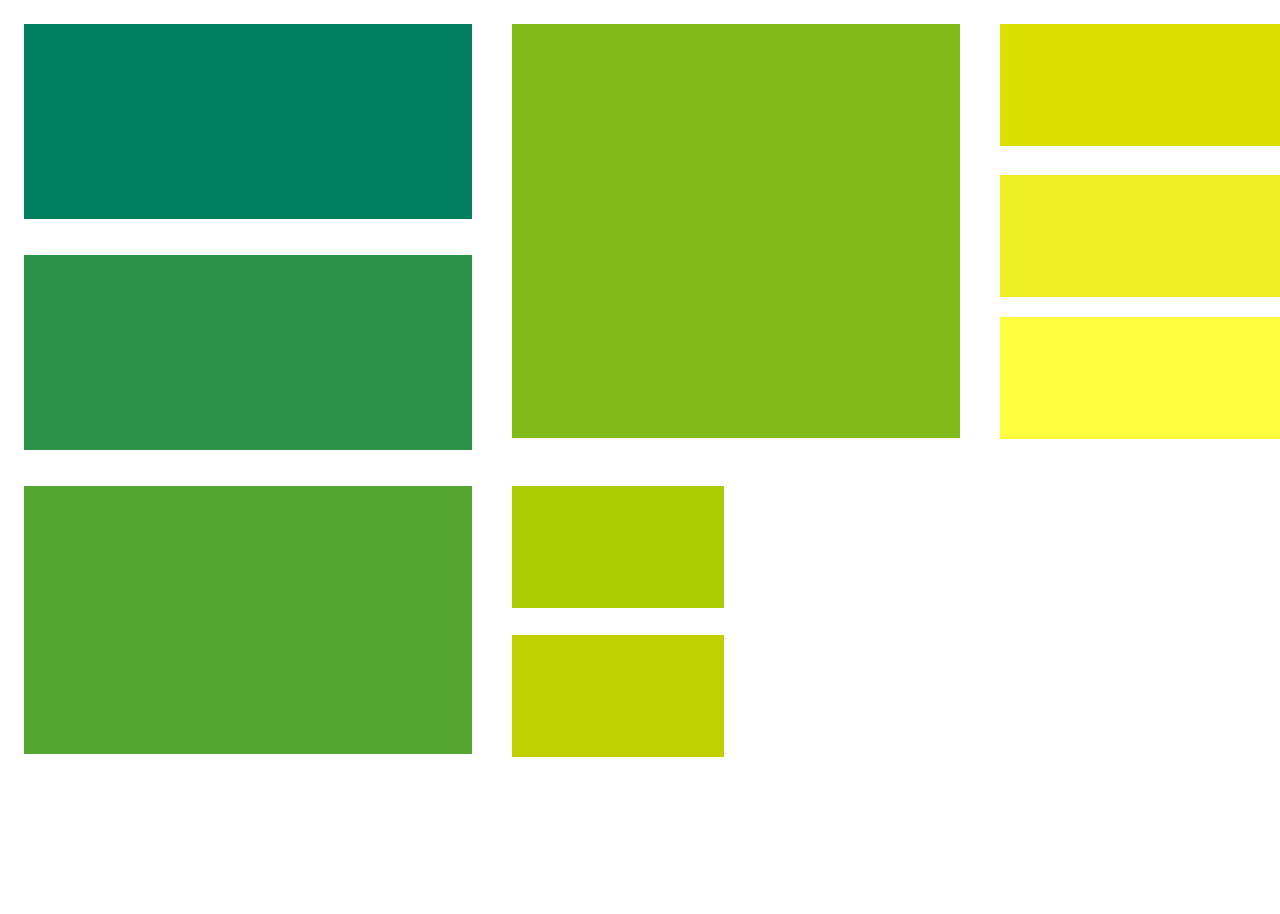
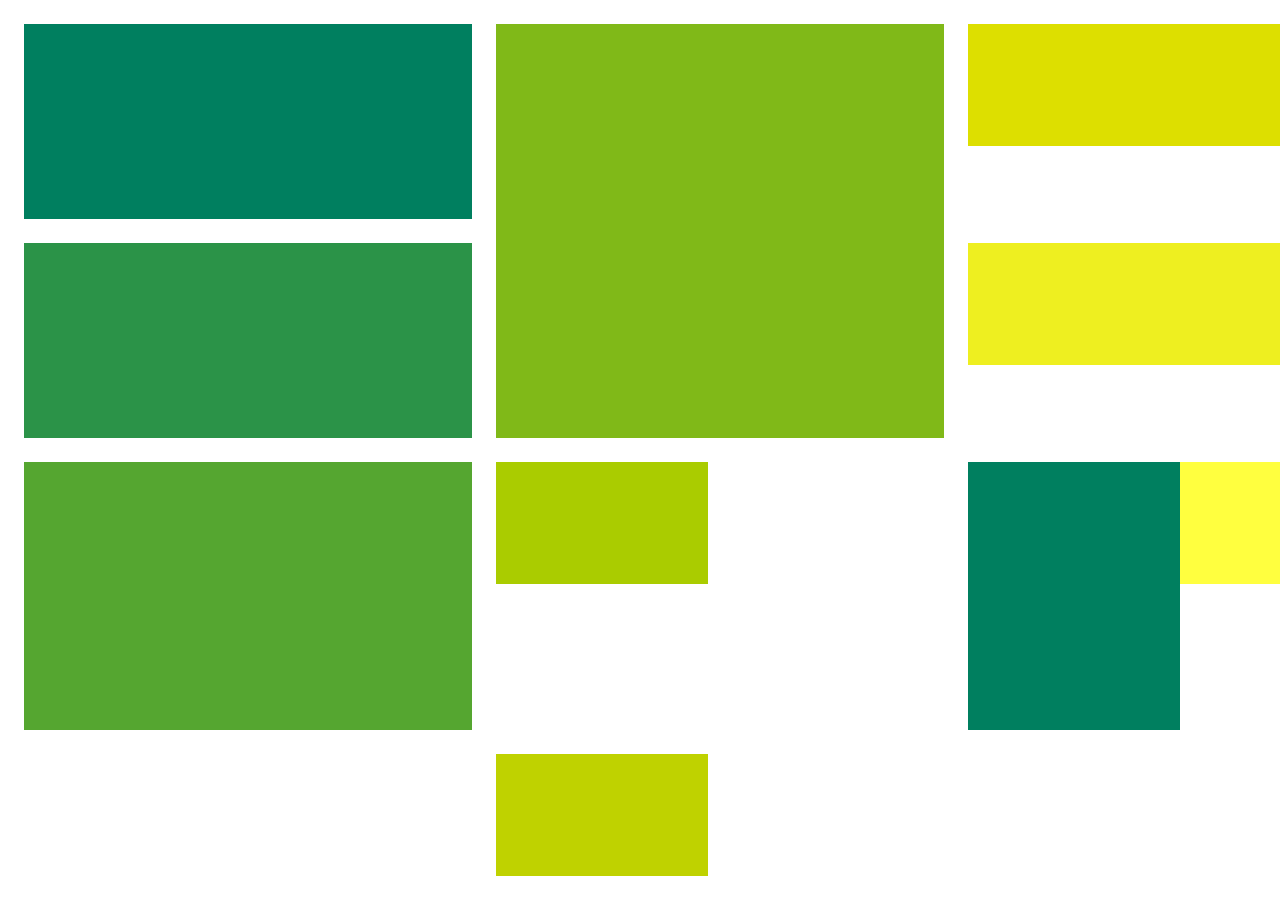
Before and after one commit to melomo1997/grin, a plain HTML site: page index.html in a window 1280 px wide. Shown: the top 914 px of the page. Drawn offline with Linux system fonts and the light colour scheme.

Commit message:
initial commit

```diff
--- a/styles/index.css
+++ b/styles/index.css
@@ -5,8 +5,8 @@ body{
 .grid-one{
     display: grid;
     grid-gap: 24px;
-    grid-template-columns:1fr 1fr 1fr ;
-    grid-template-rows: 1fr 1fr 2fr ;
+    grid-template-columns:1fr 1fr 1fr 1fr ;
+    grid-template-rows: 1fr 1fr 1fr 4fr ;
     width: 1440px;
     height: 900px;
 }
@@ -58,7 +58,7 @@ body{
     height: 122px;
     flex-shrink: 0;
     background: #BFD200;
-    margin-top: -289px;
+    /* margin-top: -289px; */
 }
 
 
@@ -74,7 +74,7 @@ body{
     background: #EEEF20;
     grid-row: 2/4;
     grid-column: 3/3;
-    margin-top: -80px;
+    /* margin-top: -80px; */
  }
 
  .rec-nine{
@@ -83,5 +83,15 @@ body{
     background: #FFFF3F;
     grid-row: 3/4;
     grid-column: 3/4;
-    margin-top: -169px;
+    /* margin-top: -169px; */
  }
+
+ .rec-ten{
+    width: 212px;
+height: 268px;
+flex-shrink: 0;
+    background: #007F5F;
+    grid-row: 3/4;
+    grid-column: 3/4;
+    /* margin-left: 230px; */
+ }
```
Also changed, not shown: index.html (+1 -0 lines).
